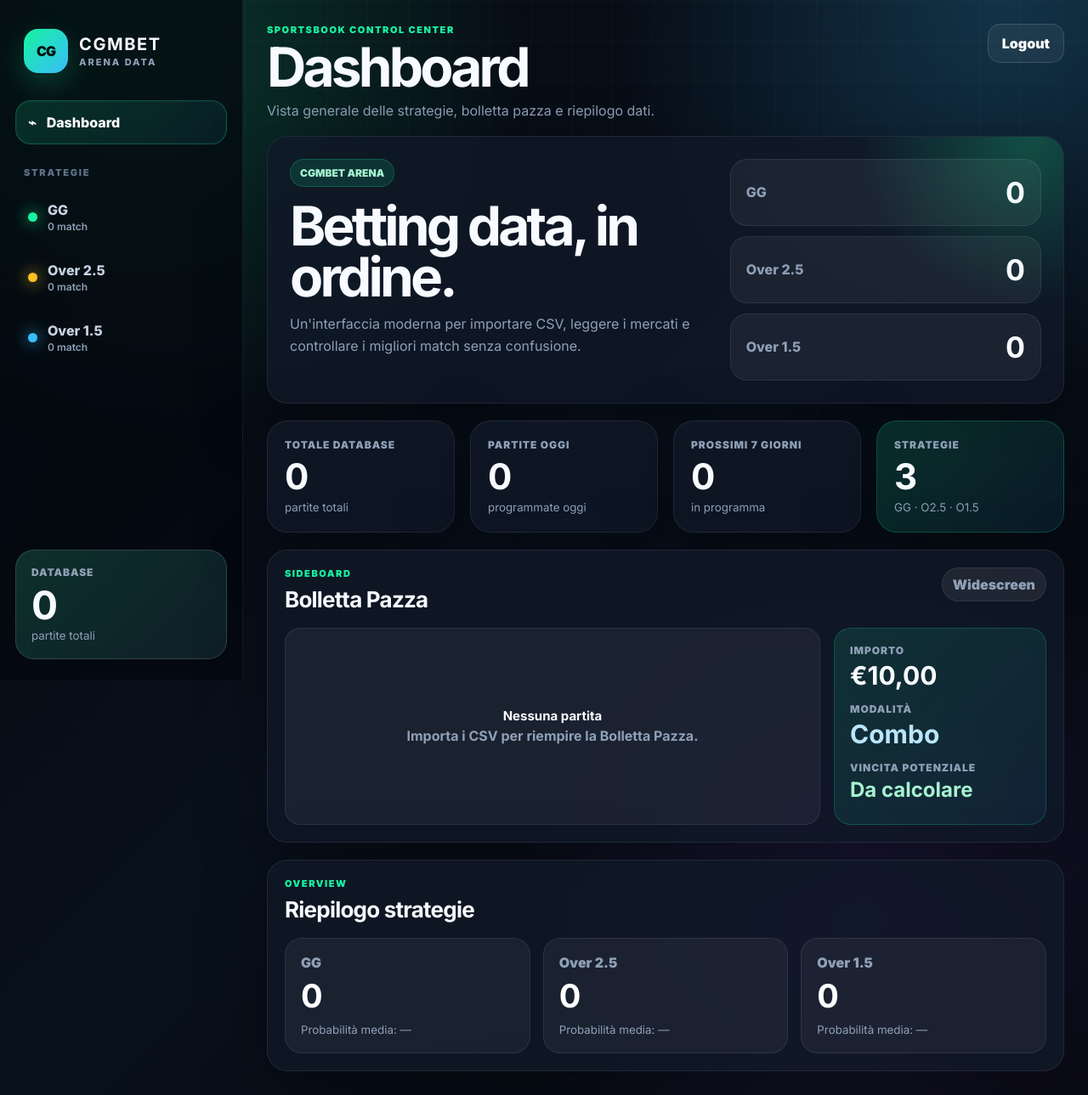
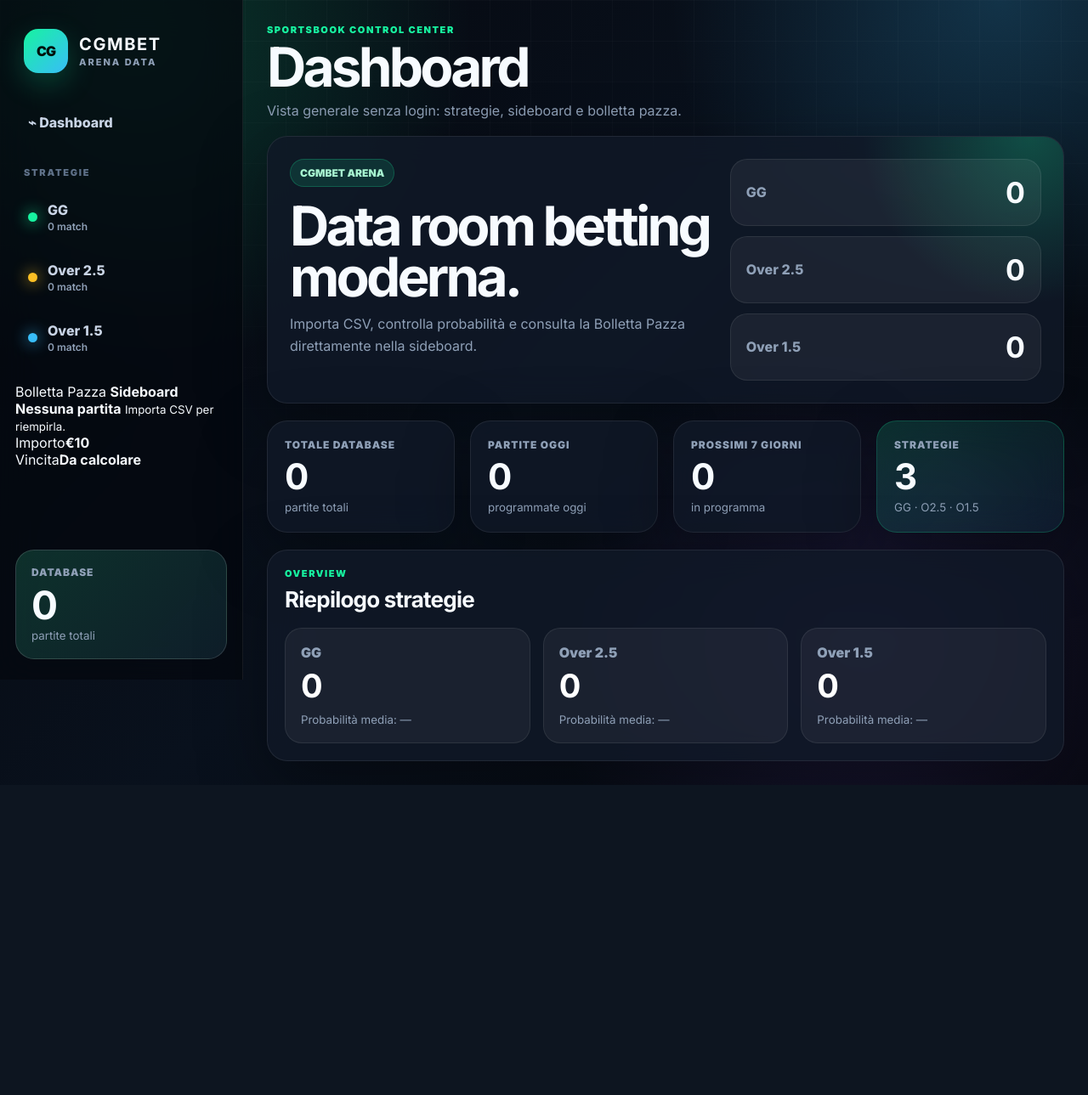
Before and after one commit to diablo130219/CGMBET, a Flask app: page /dashboard in a window 1280 px wide. Shown: the whole page at 85% size. After the commit the page ends 924 px from the top, so only its background shows below. Run offline with Flask 3, Linux system fonts and the light colour scheme; data that the repository does not hold is empty.

Commit message:
Add files via upload

```diff
--- /dev/null
+++ b/templates/_sidebar.html
@@ -0,0 +1,74 @@
+<aside class="sidebar">
+  <a class="brand" href="{{ url_for('dashboard') }}">
+    <div class="brand-mark">CG</div>
+    <div>
+      <strong>CGMBET</strong>
+      <span>ARENA DATA</span>
+    </div>
+  </a>
+
+  <nav class="nav">
+    <a href="{{ url_for('dashboard') }}" class="nav-link">⌁ Dashboard</a>
+
+    <div class="nav-label">Strategie</div>
+
+    <a href="{{ url_for('index', strategy='GG') }}" class="nav-link {% if strategy is defined and strategy == 'GG' %}active{% endif %}">
+      <span class="sport-dot green"></span>
+      <div>GG <small>{{ gg_count }} match</small></div>
+    </a>
+
+    <a href="{{ url_for('index', strategy='Over 2.5') }}" class="nav-link {% if strategy is defined and strategy == 'Over 2.5' %}active{% endif %}">
+      <span class="sport-dot orange"></span>
+      <div>Over 2.5 <small>{{ over25_count }} match</small></div>
+    </a>
+
+    <a href="{{ url_for('index', strategy='Over 1.5') }}" class="nav-link {% if strategy is defined and strategy == 'Over 1.5' %}active{% endif %}">
+      <span class="sport-dot blue"></span>
+      <div>Over 1.5 <small>{{ over15_count }} match</small></div>
+    </a>
+  </nav>
+
+  <section class="side-bet-slip">
+    <div class="side-slip-head">
+      <span>Bolletta Pazza</span>
+      <strong>Sideboard</strong>
+    </div>
+
+    <div class="side-slip-list">
+      {% set shown = namespace(count=0) %}
+      {% for s, label in [("GG", "GG"), ("Over 2.5", "O2.5"), ("Over 1.5", "O1.5")] %}
+        {% for m in sideboard_matches.get(s, []) %}
+          {% if shown.count < 6 %}
+          <article class="side-slip-match">
+            <div>
+              <span>{{ label }}</span>
+              <strong>{{ m.home_team }}</strong>
+              <small>vs {{ m.away_team }}</small>
+            </div>
+            <b>{{ "%.0f"|format(m.odd or 0) }}%</b>
+          </article>
+          {% set shown.count = shown.count + 1 %}
+          {% endif %}
+        {% endfor %}
+      {% endfor %}
+
+      {% if shown.count == 0 %}
+      <article class="side-slip-empty">
+        <strong>Nessuna partita</strong>
+        <small>Importa CSV per riempirla.</small>
+      </article>
+      {% endif %}
+    </div>
+
+    <div class="side-slip-footer">
+      <div><span>Importo</span><strong>€10</strong></div>
+      <div><span>Vincita</span><strong>Da calcolare</strong></div>
+    </div>
+  </section>
+
+  <div class="sidebar-ticket">
+    <span>Database</span>
+    <strong>{{ total_all }}</strong>
+    <small>partite totali</small>
+  </div>
+</aside>
--- a/templates/dashboard.html
+++ b/templates/dashboard.html
@@ -4,65 +4,26 @@
   <meta charset="utf-8">
   <meta name="viewport" content="width=device-width, initial-scale=1">
   <title>CGMBet Arena — Dashboard</title>
-  <link rel="stylesheet" href="{{ url_for('static', filename='style.css') }}?v=sportsbook2026">
+  <link rel="stylesheet" href="{{ url_for('static', filename='style.css') }}?v=orderedfix01">
 </head>
 <body>
 <div class="app">
-  <aside class="sidebar">
-    <a class="brand" href="{{ url_for('dashboard') }}">
-      <div class="brand-mark">CG</div>
-      <div>
-        <strong>CGMBET</strong>
-        <span>ARENA DATA</span>
-      </div>
-    </a>
-
-    <nav class="nav">
-      <a href="{{ url_for('dashboard') }}" class="nav-link active">
-        <span>⌁</span>
-        Dashboard
-      </a>
-
-      <div class="nav-label">Strategie</div>
-
-      <a href="{{ url_for('index', strategy='GG') }}" class="nav-link">
-        <span class="sport-dot green"></span>
-        <div>GG <small>{{ gg_count }} match</small></div>
-      </a>
-
-      <a href="{{ url_for('index', strategy='Over 2.5') }}" class="nav-link">
-        <span class="sport-dot orange"></span>
-        <div>Over 2.5 <small>{{ over25_count }} match</small></div>
-      </a>
-
-      <a href="{{ url_for('index', strategy='Over 1.5') }}" class="nav-link">
-        <span class="sport-dot blue"></span>
-        <div>Over 1.5 <small>{{ over15_count }} match</small></div>
-      </a>
-    </nav>
-
-    <div class="sidebar-ticket">
-      <span>Database</span>
-      <strong>{{ total_all }}</strong>
-      <small>partite totali</small>
-    </div>
-  </aside>
+  {% include "_sidebar.html" %}
 
   <main class="content">
     <header class="topbar">
       <div>
         <span class="eyebrow">Sportsbook Control Center</span>
         <h1>Dashboard</h1>
-        <p>Vista generale delle strategie, bolletta pazza e riepilogo dati.</p>
+        <p>Vista generale senza login: strategie, sideboard e bolletta pazza.</p>
       </div>
-      <a href="{{ url_for('logout') }}" class="ghost-btn">Logout</a>
     </header>
 
     <section class="dashboard-hero">
       <div class="hero-left">
         <span class="status-chip">CGMBET ARENA</span>
-        <h2>Betting data, in ordine.</h2>
-        <p>Un'interfaccia moderna per importare CSV, leggere i mercati e controllare i migliori match senza confusione.</p>
+        <h2>Data room betting moderna.</h2>
+        <p>Importa CSV, controlla probabilità e consulta la Bolletta Pazza direttamente nella sideboard.</p>
       </div>
 
       <div class="hero-odds">
@@ -77,54 +38,6 @@
       <article class="kpi-card"><span>Partite Oggi</span><strong>{{ today_count }}</strong><small>programmate oggi</small></article>
       <article class="kpi-card"><span>Prossimi 7 Giorni</span><strong>{{ next7_count }}</strong><small>in programma</small></article>
       <article class="kpi-card accent"><span>Strategie</span><strong>3</strong><small>GG · O2.5 · O1.5</small></article>
-    </section>
-
-    <section class="bet-slip-wide">
-      <div class="section-head">
-        <div>
-          <span class="eyebrow">Sideboard</span>
-          <h3>Bolletta Pazza</h3>
-        </div>
-        <span class="count-pill">Widescreen</span>
-      </div>
-
-      <div class="slip-layout">
-        <div class="slip-grid">
-          {% set shown = namespace(count=0) %}
-          {% for s, label in [("GG", "GG"), ("Over 2.5", "OVER 2.5"), ("Over 1.5", "OVER 1.5")] %}
-            {% for m in sideboard_matches.get(s, []) %}
-              {% if shown.count < 9 %}
-              <article class="slip-match">
-                <div class="slip-top">
-                  <span>{{ label }}</span>
-                  <strong>{{ "%.0f"|format(m.odd or 0) }}%</strong>
-                </div>
-                <h4>{{ m.home_team }}</h4>
-                <p>vs {{ m.away_team }}</p>
-                <small>{{ m.championship }} · {{ m.match_date }} {{ m.match_time }}</small>
-              </article>
-              {% set shown.count = shown.count + 1 %}
-              {% endif %}
-            {% endfor %}
-          {% endfor %}
-
-          {% if shown.count == 0 %}
-          <article class="slip-match empty-slip">
-            <h4>Nessuna partita</h4>
-            <p>Importa i CSV per riempire la Bolletta Pazza.</p>
-          </article>
-          {% endif %}
-        </div>
-
-        <aside class="slip-summary">
-          <span>Importo</span>
-          <strong>€10,00</strong>
-          <span>Modalità</span>
-          <strong class="combo">Combo</strong>
-          <span>Vincita potenziale</span>
-          <strong class="win">Da calcolare</strong>
-        </aside>
-      </div>
     </section>
 
     <section class="strategy-summary">
```
Also changed, not shown: templates/index.html (+9 -44 lines).
